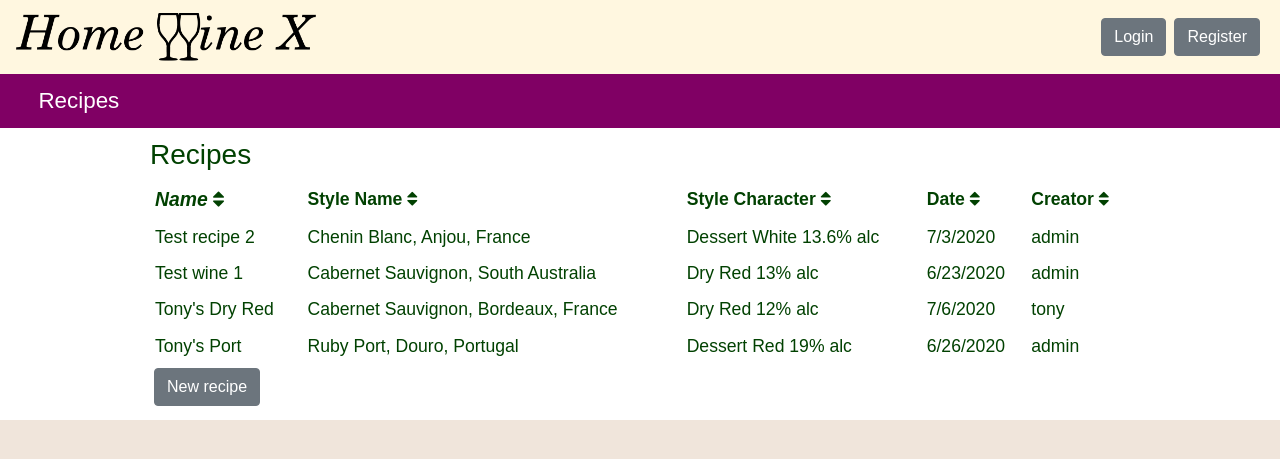
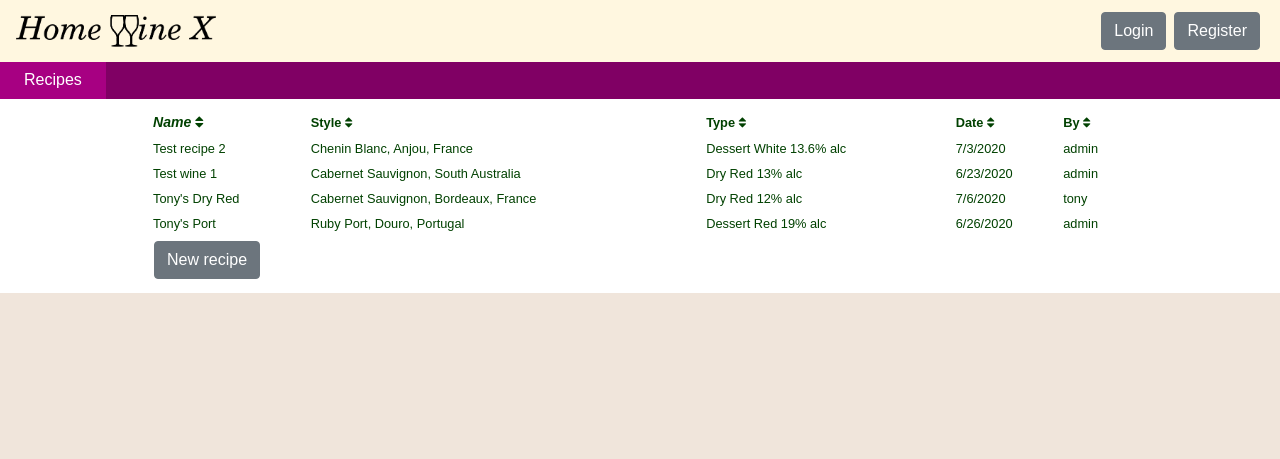
Before and after one commit to tonywh/homewinex, a Django app: page /recipes in a window 1280 px wide. Shown: the top 459 px of the page. Run offline with Django 3.2, Linux system fonts and the light colour scheme; data comes from the database, SQL or seed files in the repository; both versions use the stored data as it was after the commit; some libraries are stand-ins or nearby versions.

Commit message:
recipes: improved mobile layout

```diff
--- a/homewinex/settings.py
+++ b/homewinex/settings.py
@@ -25,7 +25,7 @@ SECRET_KEY = 'eait5g=)8a%!y&p7*o1kp25-e&r+eaqyx1(pe*-1jk$7lw&=sk'
 # SECURITY WARNING: don't run with debug turned on in production!
 DEBUG = True
 
-ALLOWED_HOSTS = []
+ALLOWED_HOSTS = ["127.0.0.1", "192.168.192.21"]
 
 
 # Application definition
--- a/recipe/static/base.css
+++ b/recipe/static/base.css
@@ -12,20 +12,22 @@ html {
 }
 
 .navbar-brand img {
-  width:300px;
+  width:200px;
 }
 
 .menubar {
   background-color: #800064;
+  margin: 0;
+  padding: 0;
 }
 
 .menubar .nav-item {
   color: white;
-  font-size: 1.4em;
-  padding: 0.1em 1em 0.1em 1em;
+  font-size: 1em;
+  padding: 0.4em 1.5em 0.4em 1.5em;
 }
 
-.menubar .nav-item:hover, .menubar .nav-item:hover {
+.menubar .nav-item:hover, .menubar .nav-item.active {
   text-decoration: none;
   background-color: #a70082;
 }
@@ -35,8 +37,8 @@ html {
 }
 
 .navbar-toggler {
-  font-size: 1.4em;
-  padding: 0.3em;
+  font-size: 1em;
+  padding: 0.2em;
   margin: 0em;
   border: none;
 }
--- /dev/null
+++ b/recipe/static/base.js
@@ -0,0 +1,13 @@
+function showActiveTab(name) {
+  console.log("here");
+  // Make all tabs inactive except the selected tab
+  document.querySelectorAll('.menubar .nav-item').forEach( item => {
+    if ( item.dataset.name == name ) {
+      item.classList.add("active");
+      console.log("active", name);
+    } else {
+      item.classList.remove("active");
+      console.log("inactive", name);
+    }
+  });
+}
--- a/recipe/static/recipes.css
+++ b/recipe/static/recipes.css
@@ -2,15 +2,24 @@
   max-width: 1000px;
   margin: auto;
   padding: 10px;
-  font-size: 1.1em;
+  font-size: 1em;
+}
+
+h3 {
+  font-size: 1em;
 }
 
 #recipe-table {
   width: 100%;
+  font-size: 0.8em;
+}
+
+#th-name {
+  min-width: 4.5em;
 }
 
 th, .recipe-row, td {
-  padding: 5px;
+  padding: 3px;
   cursor: pointer;
 }
 
--- a/recipe/static/recipes.js
+++ b/recipe/static/recipes.js
@@ -1,6 +1,12 @@
 const recipe_list_template = Handlebars.compile(document.querySelector('#recipe_list').innerHTML);
 
 document.addEventListener('DOMContentLoaded', () => {
+  if ( document.querySelector(".this-user-only") ) {
+    showActiveTab('mywine');
+  } else {
+    showActiveTab('recipes');
+  }
+
   // Default sort order is 'name' in the first column.
   // Style the heading to reflect this
   th = document.querySelector('th');
--- a/recipe/templates/recipe/base.html
+++ b/recipe/templates/recipe/base.html
@@ -15,8 +15,11 @@
     <script src="https://cdnjs.cloudflare.com/ajax/libs/handlebars.js/4.0.11/handlebars.min.js"></script>
     <script src="https://cdn.jsdelivr.net/npm/js-cookie@2/src/js.cookie.min.js"></script>
 
+    <meta name="viewport" content="width=device-width, initial-scale=1, maximum-scale=1, user-scalable=no">
+
     {% load static %}
     <link rel="stylesheet" href="{% static "base.css" %}">
+    <script src="{% static "base.js" %}"></script>
 
     {% block head %}
     {% endblock %}
@@ -59,9 +62,9 @@
     </nav>
     <nav class="navbar navbar-expand-sm menubar">
       <!--<a class="nav-item" href="/">Home</a>-->
-      <a class="nav-item" href="/recipes">Recipes</a>
+      <a class="nav-item" data-name="recipes" href="/recipes">Recipes</a>
       {% if user.is_authenticated %}
-      <a class="nav-item" href="/mywine">My Wine</a>
+      <a class="nav-item" data-name="mywine" href="/mywine">My Wine</a>
       {% endif %}
     </nav>
     {% block body %}
--- a/recipe/templates/recipe/recipes.html
+++ b/recipe/templates/recipe/recipes.html
@@ -24,17 +24,15 @@
 {% block body %}
   <div class="mainview">
     {% if thisUserOnly %}
-      <h3>My Recipes</h3>
-    {% else %}
       <h3>Recipes</h3>
     {% endif %}
     <table id="recipe-table" {% if thisUserOnly %}class="this-user-only"{% endif %}>
       <tr>
-        <th data-order='name'>Name <span class="fa fa-sort"></span></th>
-        <th data-order='style__grapes,style__region'>Style Name <span class="fa fa-sort"></span></th>
-        <th data-order='style__sweetness,style__colour'>Style Character <span class="fa fa-sort"></span></th>
+        <th id="th-name" data-order='name'>Name <span class="fa fa-sort"></span></th>
+        <th data-order='style__grapes,style__region'>Style <span class="fa fa-sort"></span></th>
+        <th data-order='style__sweetness,style__colour'>Type <span class="fa fa-sort"></span></th>
         <th data-order='create_date'>Date <span class="fa fa-sort"></span></th>
-        <th data-order='created_by'>Creator <span class="fa fa-sort"></span></th>
+        <th data-order='created_by'>By <span class="fa fa-sort"></span></th>
       </tr>
     </table>
     <form action="/newrecipe"><button type="link" class="m-1 btn btn-secondary">
```
Also changed, not shown: README.md, db.sqlite3.
